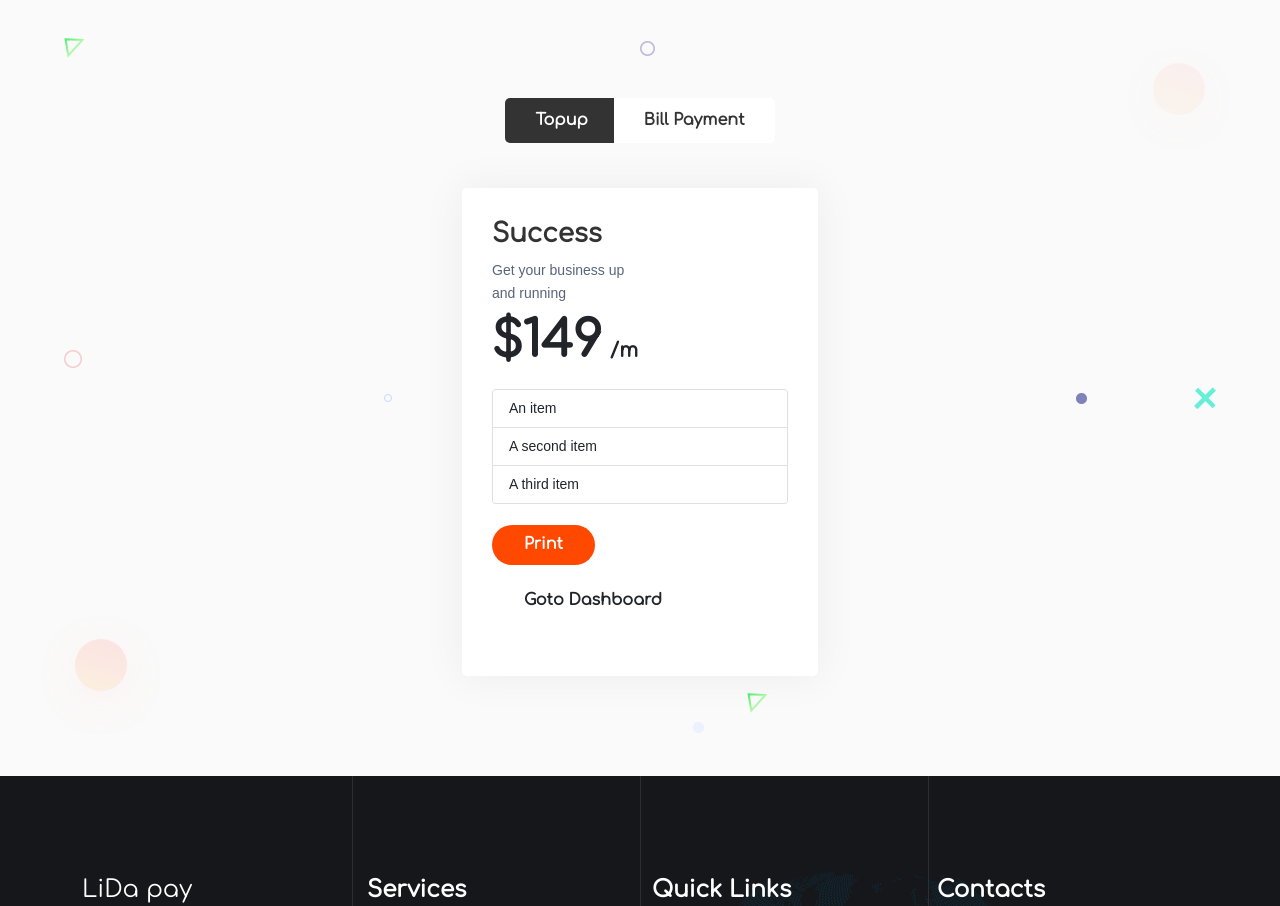
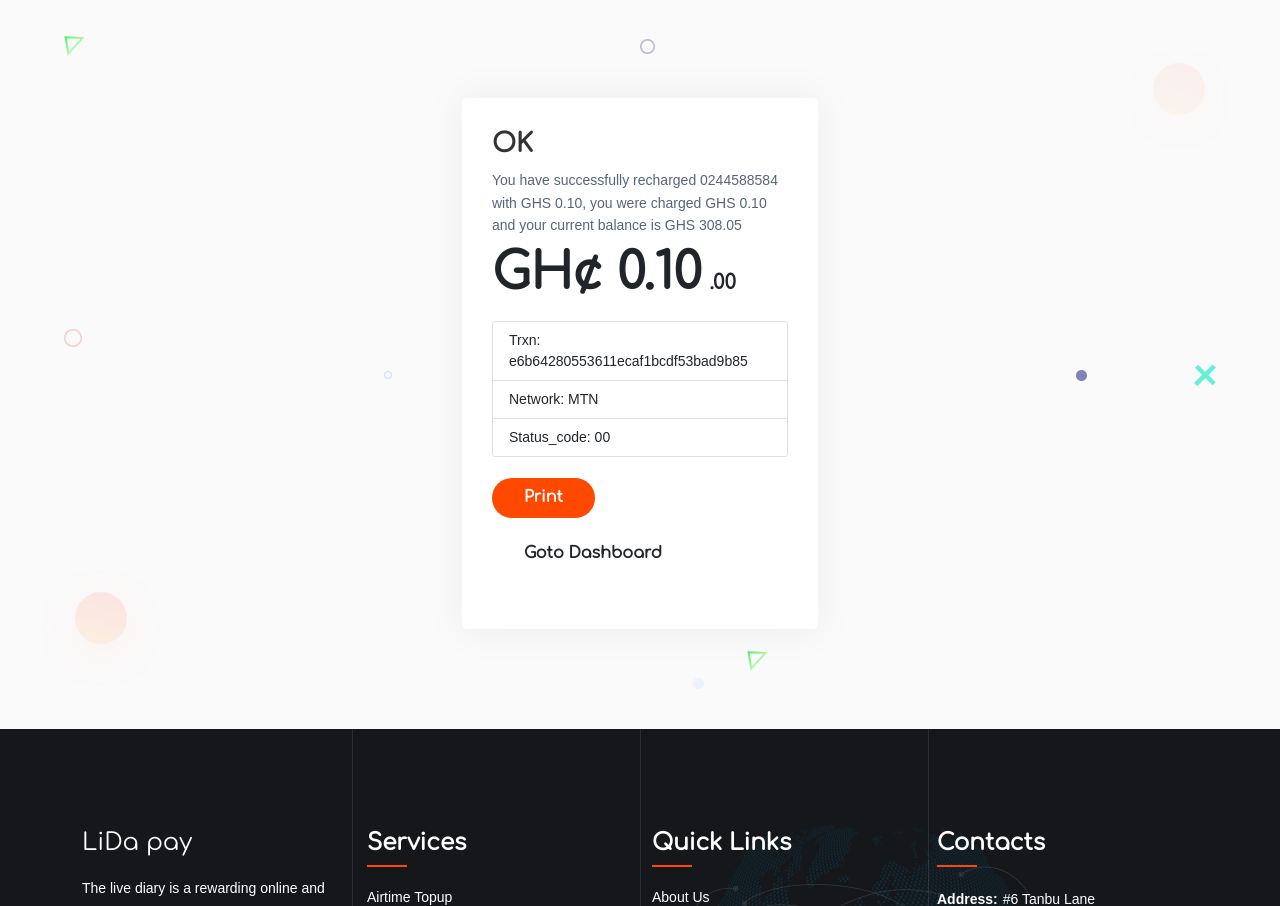
Before and after one commit to p2foundation/lida, an Angular app: page /receipt in a window 1280 px wide. Shown: the part 434-1340 px from the top of the page. Built offline with nearby package versions, Linux system fonts and the light colour scheme.

Commit message:
change receipt page to pay

```diff
--- a/src/app/Repository/airtime.service.ts
+++ b/src/app/Repository/airtime.service.ts
@@ -29,6 +29,7 @@ export class AirtimeTopupService {
     private handleError<T>(operation = 'operation', result?: T) {
         return (error: any): Observable<T> => {
             console.error(error); // log to console instead
+            alert(error);
             this.log(`${operation} failed: ${error.message}`);
 
             return of(result as T);
--- a/src/app/components/pages/machine-learning-two/machine-learning-two.component.ts
+++ b/src/app/components/pages/machine-learning-two/machine-learning-two.component.ts
@@ -31,9 +31,9 @@ export class MachineLearningTwoComponent implements OnInit {
   };
 
   topupParams: any = {
-    recipientNumber: "",
-    description: "",
-    amount: "",
+    "recipientNumber": "",
+    "description": "",
+    "amount": "",
   };
 
   public checkoutUrl = '';
@@ -74,8 +74,8 @@ export class MachineLearningTwoComponent implements OnInit {
     localStorage.setItem('tparams', JSON.stringify(this.topupParams));
 
     console.log('get payment')
-    // this.makePayment(this.topupParams);
-    this.creditCustomerAirtime(this.topupParams);
+    this.makePayment(this.topupParams);
+    // this.creditCustomerAirtime(this.topupParams);
   }
 
   makePayment(mData: any) {
--- a/src/app/components/pages/receipt/receipt.component.html
+++ b/src/app/components/pages/receipt/receipt.component.html
@@ -21,7 +21,80 @@
 <!-- Start Pricing Area -->
 <section class="pricing-area ptb-110 bg-fafafa">
     <div class="container">
-        <app-pricing-plan></app-pricing-plan>
+        <div class="row">
+            <div class="col-lg-4 col-md-6">
+                <!-- <div class="single-pricing-box">
+                    <div class="pricing-header">
+                        <h3>Failed</h3>
+                        <p>Get your business up <br>and running</p>
+                    </div>
+                    <div class="price">
+                        $0 <span>/m</span>
+                    </div>
+                    <div class="buy-btn">
+                        <a routerLink="/" class="btn btn-primary">Get Started Free</a>
+                    </div>
+                    <ul class="pricing-features">
+                        <li><i class='flaticon-tick'></i> Drag & Drop Page Builder</li>
+                        <li><i class='flaticon-tick'></i> Lead Generation & Sales</li>
+                        <li><i class='flaticon-tick'></i> Bot & Digital Assistants</li>
+                        <li><i class='flaticon-tick'></i> Customer Service</li>
+                        <li><i class='flaticon-tick'></i> Up to 1000 Subscribers</li>
+                        <li><i class='flaticon-tick'></i> Unlimited Broadcasts</li>
+                        <li><i class='flaticon-tick'></i> Landing Pages & Web Widgets</li>
+                    </ul>
+                </div> -->
+            </div>
+
+            <div class="col-lg-4 col-md-6">
+                <div class="single-pricing-box active">
+                    <div class="pricing-header">
+                        <h3>{{airOkResponse.status}}</h3>
+                        <p>{{airOkResponse.message}}</p>
+                    </div>
+                    <div class="price">
+                        GH¢ {{airOkResponse.balance_before - airOkResponse.balance_after| number : '1.2-2'}} <span>.00</span>
+                    </div>
+                    <div class="card">
+                        <ul class="list-group list-group-flush">
+                            <li class="list-group-item">Trxn: {{airOkResponse.trxn }}</li>
+                            <li class="list-group-item">Network: {{airOkResponse.network}}</li>
+                            <li class="list-group-item">Status_code: {{ airOkResponse.status_code }}</li>
+                        </ul>
+                    </div><br>
+
+                    <div class="buy-btn">
+                        <a (click)="OnPrint()" class="btn btn-primary">Print</a>
+                        <a routerLink="/dashboard" class="btn mt-3">Goto Dashboard</a>
+                    </div>
+                </div>
+            </div>
+
+            <div class="col-lg-4 col-md-6 offset-lg-0 offset-md-3">
+                <!-- <div class="single-pricing-box">
+                    <div class="pricing-header">
+                        <h3>Premium</h3>
+                        <p>Get your business up <br>and running</p>
+                    </div>
+                    <div class="price">
+                        $179 <span>/m</span>
+                    </div>
+                    <div class="buy-btn">
+                        <a routerLink="/" class="btn btn-primary">Start 6 Days Free Trial</a>
+                    </div>
+                    <ul class="pricing-features">
+                        <li><i class='flaticon-tick'></i> Drag & Drop Page Builder</li>
+                        <li><i class='flaticon-tick'></i> Lead Generation & Sales</li>
+                        <li><i class='flaticon-tick'></i> Bot & Digital Assistants</li>
+                        <li><i class='flaticon-tick'></i> Customer Service</li>
+                        <li><i class='flaticon-tick'></i> Up to 10000 Subscribers</li>
+                        <li><i class='flaticon-tick'></i> Unlimited Broadcasts</li>
+                        <li><i class='flaticon-tick'></i> Landing Pages & Web Widgets</li>
+                    </ul>
+                </div> -->
+            </div>
+
+        </div>
     </div>
 
     <div class="shape-img2"><img src="assets/img/shape/shape2.svg" alt="image"></div>
--- a/src/app/components/pages/receipt/receipt.component.ts
+++ b/src/app/components/pages/receipt/receipt.component.ts
@@ -14,6 +14,27 @@ export class ReceiptComponent implements OnInit {
 
   public paramsObject: any = {};
   public topupValues: any = {};
+  public airOkResponse: any = {
+    "status": "OK",
+    "message": "You have successfully recharged 0244588584 with GHS 0.10, you were charged GHS 0.10 and your current balance is GHS 308.05",
+    "trxn": "e6b64280553611ecaf1bcdf53bad9b85",
+    "status_code": "00",
+    'local-trxn-code': "7SRQNN120421",
+    "balance_before": "308.1472",
+    "balance_after": 308.0502,
+    "network": "MTN"
+  }
+  public payResponse: any = {
+    "status":"Access Denied",
+    "code":"040",
+    "reason":"You are not allowed to transact with MTN (Mtn)",
+    "r_switch":"MTN",
+    "subscriber_number":"0244588584",
+    "amount":"1",
+    "channel":"mobile",
+    "currency":"GHS",
+    "transaction_id":"861164120621"
+  }
 
   isLoading = true;
 
@@ -45,7 +66,7 @@ export class ReceiptComponent implements OnInit {
     if(payValues.status == 'Approved' || payValues.code === '000'){
       if(tval != null || tval != ''){
         this.creditCustomerAirtime(tval);
-      }else if(tval2 !== null || tval2 !== ''){
+      }else if(tval2 != null || tval2 != ''){
         this.creditCustomerAirtime(tval2);
       }
     } else {
--- a/src/environments/environment.prod.ts
+++ b/src/environments/environment.prod.ts
@@ -1,5 +1,5 @@
 export const environment = {
   production: true,
-    awServer: 'https://lidaengine-env.eba-jfxmfdkw.us-east-2.elasticbeanstalk.com/api',
+    awServer: 'http://lidaengine-env.eba-jfxmfdkw.us-east-2.elasticbeanstalk.com/api',
     vercelServer: 'https://lida-engine.vercel.app/api'
 };
--- a/src/environments/environment.ts
+++ b/src/environments/environment.ts
@@ -5,7 +5,7 @@
 export const environment = {
   production: false,
   local: 'http://localhost:3000/api',
-  awServer: 'https://lidaengine-env.eba-jfxmfdkw.us-east-2.elasticbeanstalk.com/api',
+  awServer: 'http://lidaengine-env.eba-jfxmfdkw.us-east-2.elasticbeanstalk.com/api',
   vercelServer: 'https://lida-engine.vercel.app/api'
 };
 
```
Also changed, not shown: 3 other files (tests, documents, lock files or other folders).
